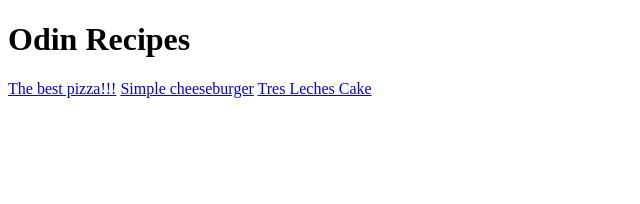
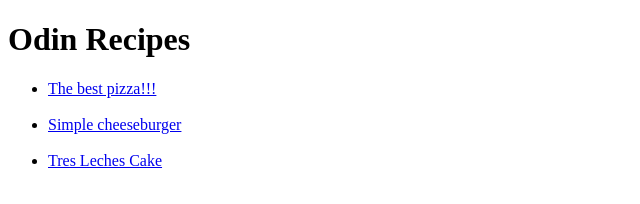
Before and after one commit to squatch-in/odin-recipes, a plain HTML site: page index.html in a window 1280 px wide. Shown: the whole page, without its empty margins (0-640 px from the left). Drawn offline with Linux system fonts and the light colour scheme.

Commit message:
points added to home page

```diff
--- a/index.html
+++ b/index.html
@@ -8,8 +8,10 @@
 </head>
 <body>
     <h1>Odin Recipes</h1>
-    <a href="recipes/pizza.html" target="_blank">The best pizza!!!</a>
-    <a href="recipes/cheeseburger.html" target="_blank">Simple cheeseburger</a>
-    <a href="recipes/tres-leches-cake.html" target="_blank">Tres Leches Cake</a>
+    <ul>
+        <li><a href="recipes/pizza.html" target="_blank">The best pizza!!!</a></li><br>
+        <li><a href="recipes/cheeseburger.html" target="_blank">Simple cheeseburger</a></li><br>
+        <li><a href="recipes/tres-leches-cake.html" target="_blank">Tres Leches Cake</a></li><br>
+    </ul>
 </body>
 </html>
```
